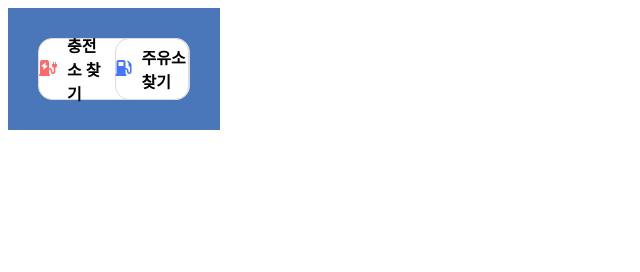
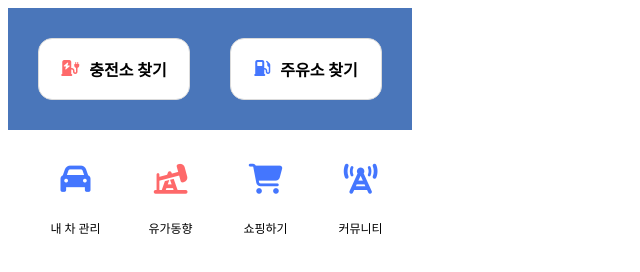
Before and after one commit to KimByeongChan91/2024_publishing, a plain HTML site: page day03_review/icons/icons.html in a window 1280 px wide. Shown: the whole page, without its empty margins (0-640 px from the left). Drawn offline with Linux system fonts and the light colour scheme.

Commit message:
Add files via upload

```diff
--- a/day03_review/icons/icons.css
+++ b/day03_review/icons/icons.css
@@ -1,42 +1,10 @@
-/* .button {
-  width: 400px;
-  height: 100px;
-  border: 1px solid #dbdbdb;
-
-  display: flex;
-  justify-content: center;
-  align-items: center;
-}
-
-.button1 {
+.find_layout {
+  background-color: #4a76ba;
   display: flex;
   justify-content: center;
   align-items: center;
 
-  gap: 10px;
-  border-radius: 5px;
-
-  align-items: center;
-
-  width: 200px;
-  height: 50px;
-
-  border: 1px solid black;
-  background-color: white;
-}
-
-.charge {
-  color: red;
-}
-
-.gas {
-  color: blue;
-} */
-
-.find_layout {
-  background-color: #4a76ba;
-  display: flex;
-  gap: 20px;
+  gap: 40px;
 
   width: fit-content;
   padding: 30px;
@@ -66,3 +34,43 @@
 .blue {
   color: #4476fe;
 }
+
+/*  */
+/*  */
+/*  */
+
+.find_layout2 {
+  display: flex;
+  padding: 30px;
+  background-color: white;
+  gap: 20px;
+  width: fit-content;
+  justify-content: center;
+  /* border: 1px solid black; */
+}
+
+.find_button2 {
+  /* border: 1px solid black; */
+
+  width: 75px;
+  height: 60px;
+  display: flex;
+  flex-direction: column;
+  justify-content: center;
+  align-items: center;
+  gap: 2px;
+  cursor: pointer;
+}
+
+.icon2 {
+  /* border: 1px solid black; */
+  text-align: center;
+  padding: 20px;
+  font-size: 30px;
+}
+
+.text2 {
+  font-weight: 400;
+  font-size: 12px;
+  text-align: ce;
+}
--- a/day03_review/icons/icons.html
+++ b/day03_review/icons/icons.html
@@ -14,48 +14,40 @@
     />
   </head>
   <body>
-    <!-- <div class="button">
-      <div class="button1">
-        <span class="charge"><i class="fa-solid fa-charging-station"></i></span>
-        <span>충전소 찾기</span>
-      </div>
-      <div class="button1">
-        <span class="gas"><i class="fa-solid fa-gas-pump"></i></span>
-        <span>주유소 찾기</span>
-      </div>
-    </div> -->
-
-    <!-- <div class="button2">
-      <div>
-        <div><i class="fa-solid fa-car"></i></div>
-        <div>내 차 관리</div>
-      </div>
-      <div>
-        <div><i class="fa-solid fa-oil-well"></i></div>
-        <div>유가 동향</div>
-      </div>
-      <div>
-        <div><i class="fa-solid fa-cart-shopping"></i></div>
-        <div>쇼핑하기</div>
-      </div>
-      <div>
-        <div><i class="fa-solid fa-tty"></i></div>
-        <div>커뮤니티</div>
-      </div>
-    </div> -->
-
     <div class="find_layout">
       <div class="find_button">
         <div class="icon">
           <i class="fa-solid fa-charging-station red"></i>
         </div>
         <span class="text">충전소 찾기</span>
+      </div>
+      <div class="find_button">
+        <div class="icon">
+          <i class="fa-solid fa-gas-pump blue"></i>
+        </div>
+        <span class="text">주유소 찾기</span>
+      </div>
+    </div>
 
-        <div class="find_button">
-            <div class="icon">
-                <i class="fa-solid fa-gas-pump blue"></i>
-            </div>
-            <span class="text">주유소 찾기</span>
+    <div class="find_layout2">
+      <div class="find_button2">
+        <div class="icon2"><i class="fa-solid fa-car blue"></i></div>
+        <span class="text2">내 차 관리</span>
+      </div>
+
+      <div class="find_button2">
+        <div class="icon2"><i class="fa-solid fa-oil-well red"></i></div>
+        <span class="text2">유가동향</span>
+      </div>
+
+      <div class="find_button2">
+        <div class="icon2"><i class="fa-solid fa-cart-shopping blue"></i></div>
+        <span class="text2">쇼핑하기</span>
+      </div>
+
+      <div class="find_button2">
+        <div class="icon2"><i class="fa-solid fa-tower-cell blue"></i></div>
+        <span class="text2">커뮤니티</span>
       </div>
     </div>
   </body>
```
